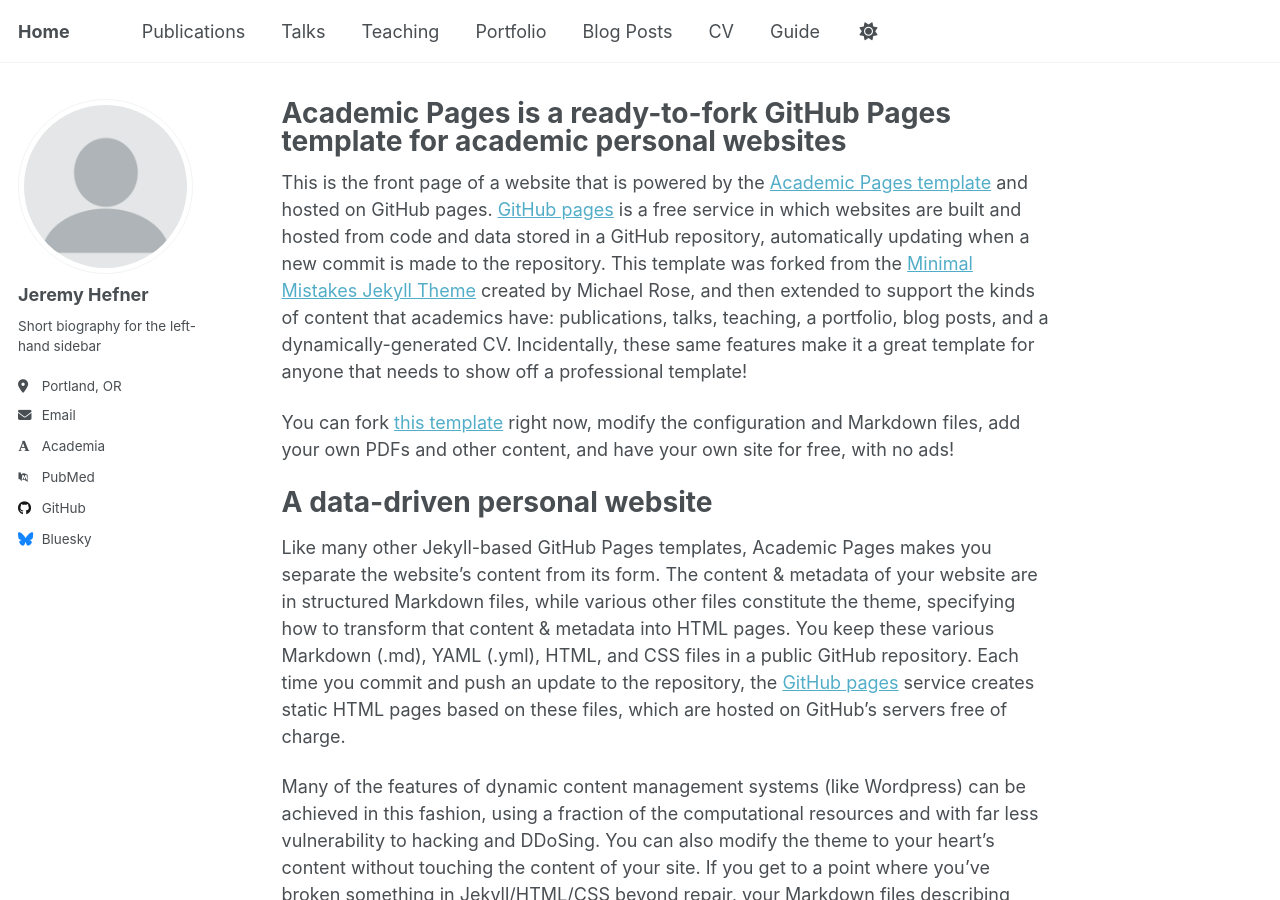
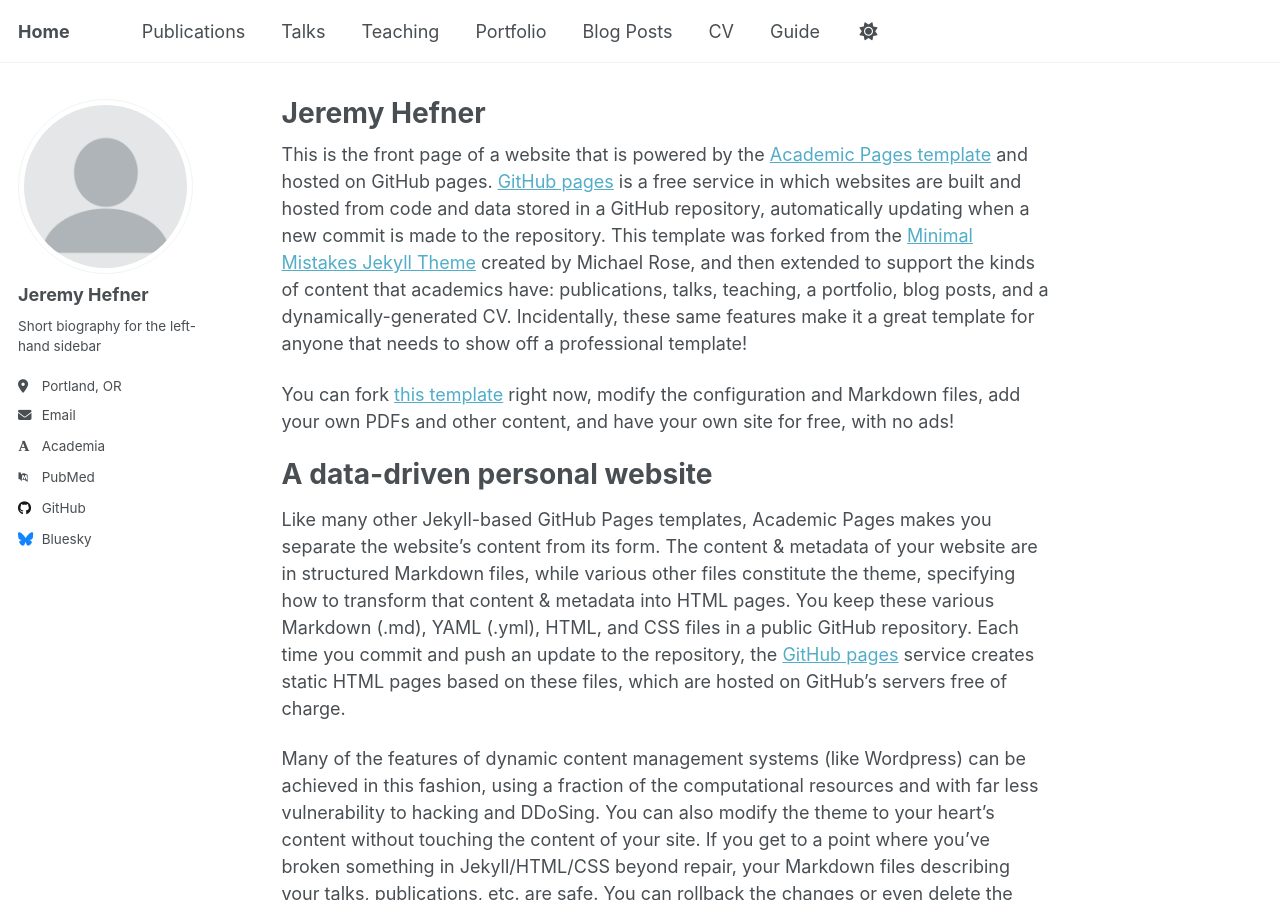
Before and after one commit to wvhefner/wvhefner.github.io, a Jekyll site: the page built from _pages/about.md, in a window 1280 px wide and 900 px high. Built offline with Jekyll 4.4.1, drawn with Linux system fonts in a browser that asks for light colours; some web fonts are replaced; a script that is not in the unit is left out.

Commit message:
Update about.md

```diff
--- a/_pages/about.md
+++ b/_pages/about.md
@@ -1,6 +1,6 @@
 ---
 permalink: /
-title: "Academic Pages is a ready-to-fork GitHub Pages template for academic personal websites"
+title: "Jeremy Hefner"
 author_profile: true
 redirect_from:
   - /about/
```
